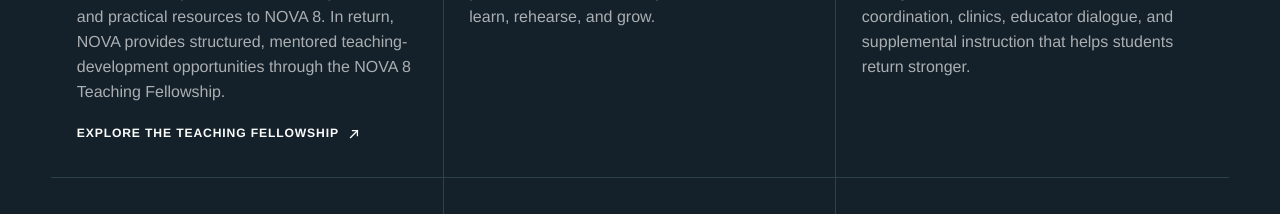
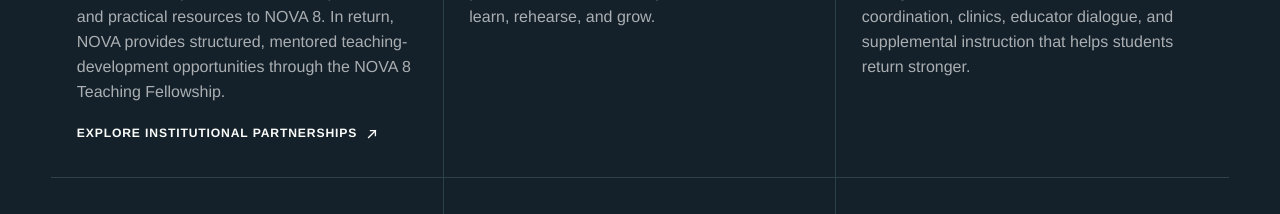
Before and after one commit to ashbwilliams/nova-pa, a Next.js app: page /partnerships in a window 1280 px wide. Shown: the part 1720-1934 px from the top of the page. Built offline with nearby package versions, Linux system fonts and the light colour scheme; no server answers; the database is empty.

Commit message:
Separate institutional partnership pathway

```diff
--- a/src/app/partnerships/page.tsx
+++ b/src/app/partnerships/page.tsx
@@ -16,8 +16,8 @@
   {
     title: "Institutional instructional partnerships",
     body: "Collegiate studios and other high-level ensembles help connect advanced performers and practical resources to NOVA 8. In return, NOVA provides structured, mentored teaching-development opportunities through the NOVA 8 Teaching Fellowship.",
-    href: "/teaching-fellowship",
-    action: "Explore the Teaching Fellowship",
+    href: "/institutional-instructional-partnerships",
+    action: "Explore institutional partnerships",
   },
   {
     title: "Rehearsal home partnerships",
```
